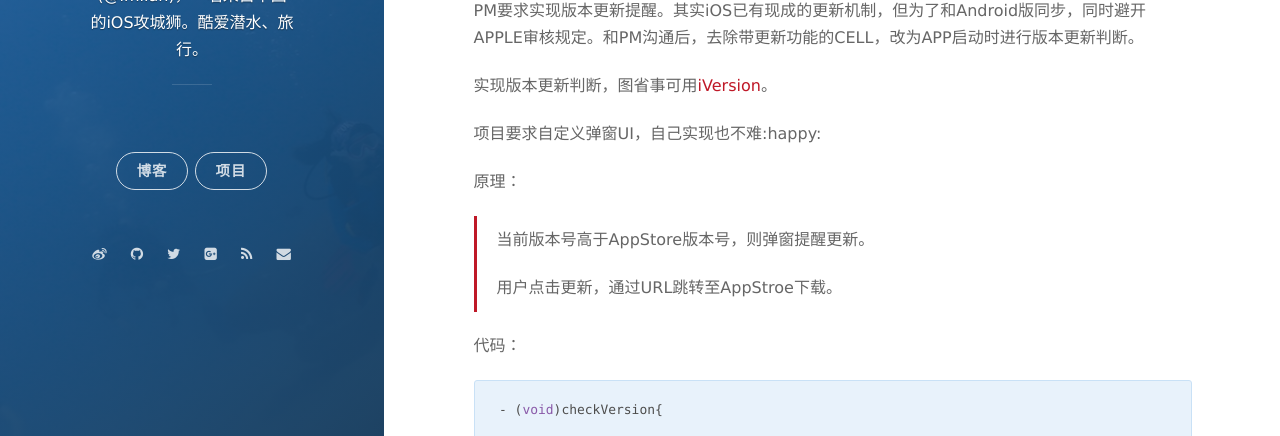
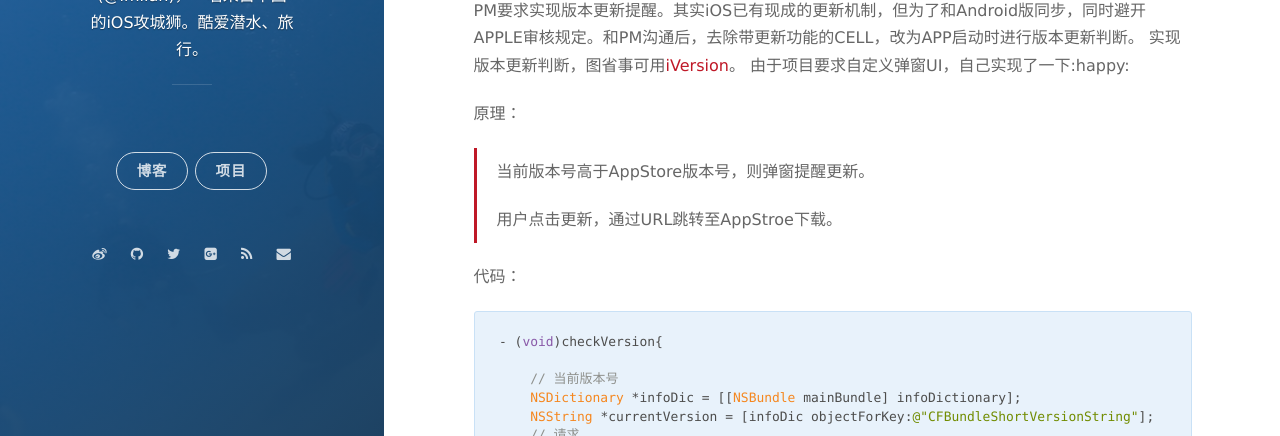
Before and after one commit to lianshumin/lianshumin.github.io, a Jekyll site: the page built from _posts/2017-03-13-OBJC-版本更新提醒.markdown, in a window 1280 px wide and 900 px high, cut to the strip 464-900 px from the top of the window. Built offline with Jekyll 4.4.1, drawn with Linux system fonts in a browser that asks for light colours; nearby versions of some CDN libraries; comment, search, counter and statistics services are not loaded.

Commit message:
Update 2017-03-13-OBJC-版本更新提醒.markdown

```diff
--- a/_posts/2017-03-13-OBJC-版本更新提醒.markdown
+++ b/_posts/2017-03-13-OBJC-版本更新提醒.markdown
@@ -9,10 +9,8 @@ categories: #objc
 ![](http://omqv71zv3.bkt.clouddn.com/8DDCEAED-EFED-4B15-A928-70F9F534F520.png)
 
 PM要求实现版本更新提醒。其实iOS已有现成的更新机制，但为了和Android版同步，同时避开APPLE审核规定。和PM沟通后，去除带更新功能的CELL，改为APP启动时进行版本更新判断。
-
 实现版本更新判断，图省事可用[iVersion](https://github.com/nicklockwood/iVersion)。
-
-项目要求自定义弹窗UI，自己实现也不难:happy:
+由于项目要求自定义弹窗UI，自己实现了一下:happy:
 
 原理：
 
```
